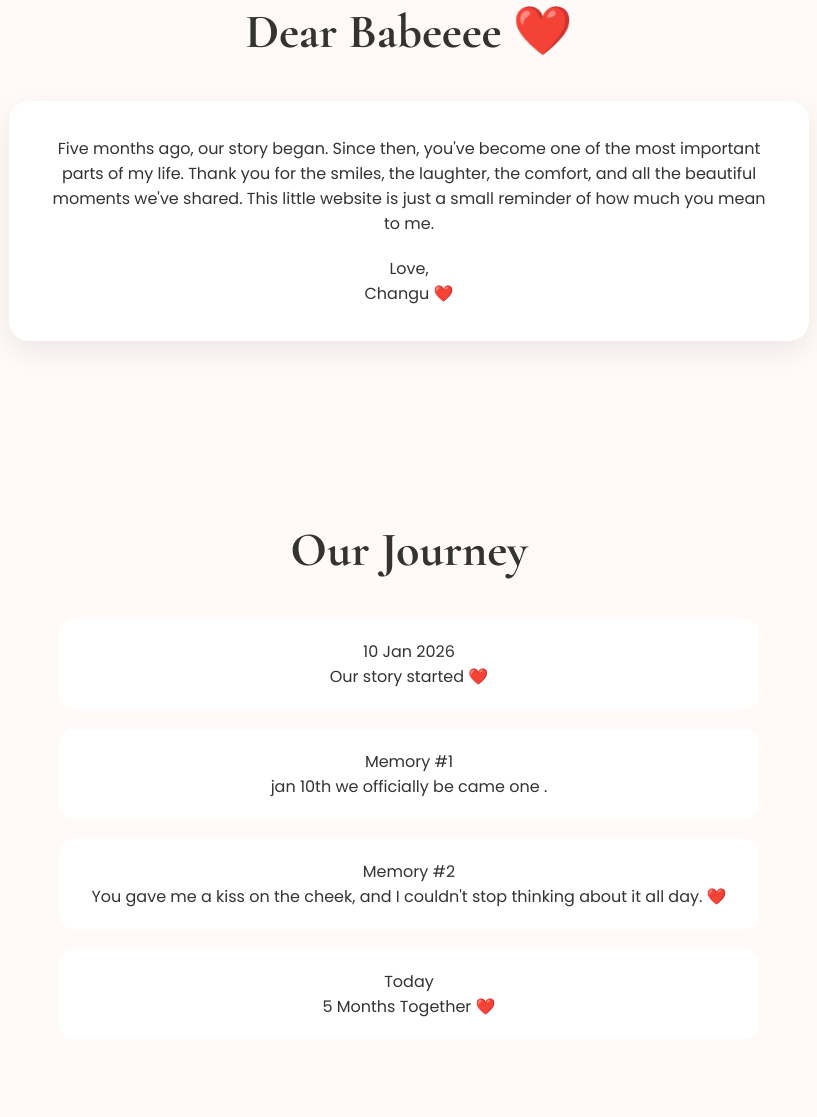
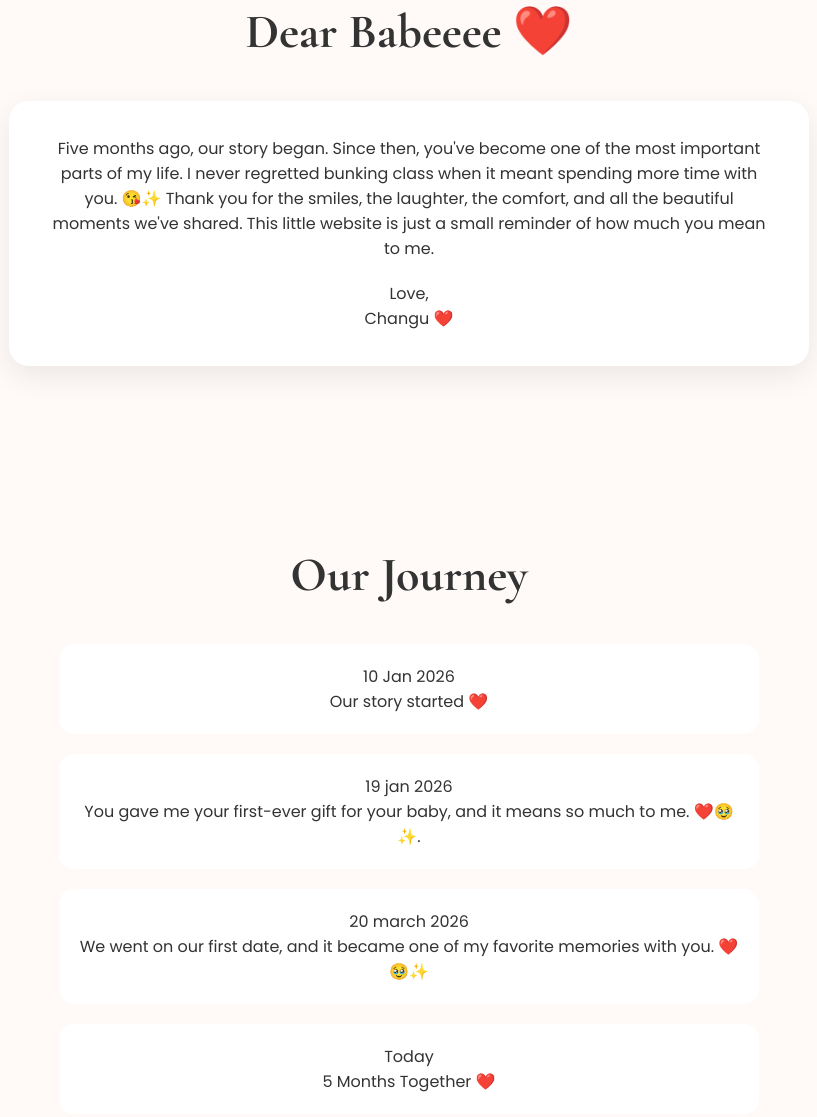
Before and after one commit to sankeerth5002/5th-month-special, a plain HTML site: page index.html in a window 1280 px wide. Shown: the part 887-2004 px from the top of the page, without its empty margins (231-1048 px from the left). Drawn offline with nearby package versions, Linux system fonts and the light colour scheme.

Commit message:
Update index.html

```diff
--- a/index.html
+++ b/index.html
@@ -35,6 +35,7 @@
             <p>
                 Five months ago, our story began.
                 Since then, you've become one of the most important parts of my life.
+                I never regretted bunking class when it meant spending more time with you. 😘✨
                 Thank you for the smiles, the laughter, the comfort, and all the beautiful moments we've shared.
                 This little website is just a small reminder of how much you mean to me.
             </p>
@@ -56,13 +57,13 @@
             </div>
 
             <div class="timeline-item">
-                <span>Memory #1</span>
-                <p>jan 10th we officially be came one .</p>
+                <span>19 jan 2026</span>
+                <p>You gave me your first-ever gift for your baby, and it means so much to me. ❤️🥹✨.</p>
             </div>
 
             <div class="timeline-item">
-                <span>Memory #2</span>
-                <p>You gave me a kiss on the cheek, and I couldn't stop thinking about it all day. ❤️</p>
+                <span>20 march 2026</span>
+                <p>We went on our first date, and it became one of my favorite memories with you. ❤️🥹✨</p>
             </div>
 
             <div class="timeline-item">
@@ -80,7 +81,7 @@
             <img src="images/photo2.jpg" alt="">
             <img src="images/photo3.jpg" alt="">
             <img src="images/photo4.jpg" alt="">
-            <img src="images/photo5.jpg" alt="">
+            <img src="images/photo6.jpg" alt="">
         </div>
     </section>
 
@@ -132,6 +133,7 @@
                 If I had to choose again,
                 I'd still choose you.
                 Every single time.
+                I never thought you'd find this, so here's my secret: I could spend an entire day just kissing you. 😘💖
             </p>
             <button onclick="closeSecret()">Close</button>
         </div>
@@ -143,7 +145,7 @@
         <p>
             Thank you for being my favorite person,
             my comfort, and one of the best parts of every day.
-            UMMMMMMMMMAAAAAAHHHHHHHHHHH
+            UMMMMMMMMMAAAAAAHHHHHHHHHHH😘😘😘
         </p>
 
         <h3>Forever Your Changu ❤️</h3>
```
